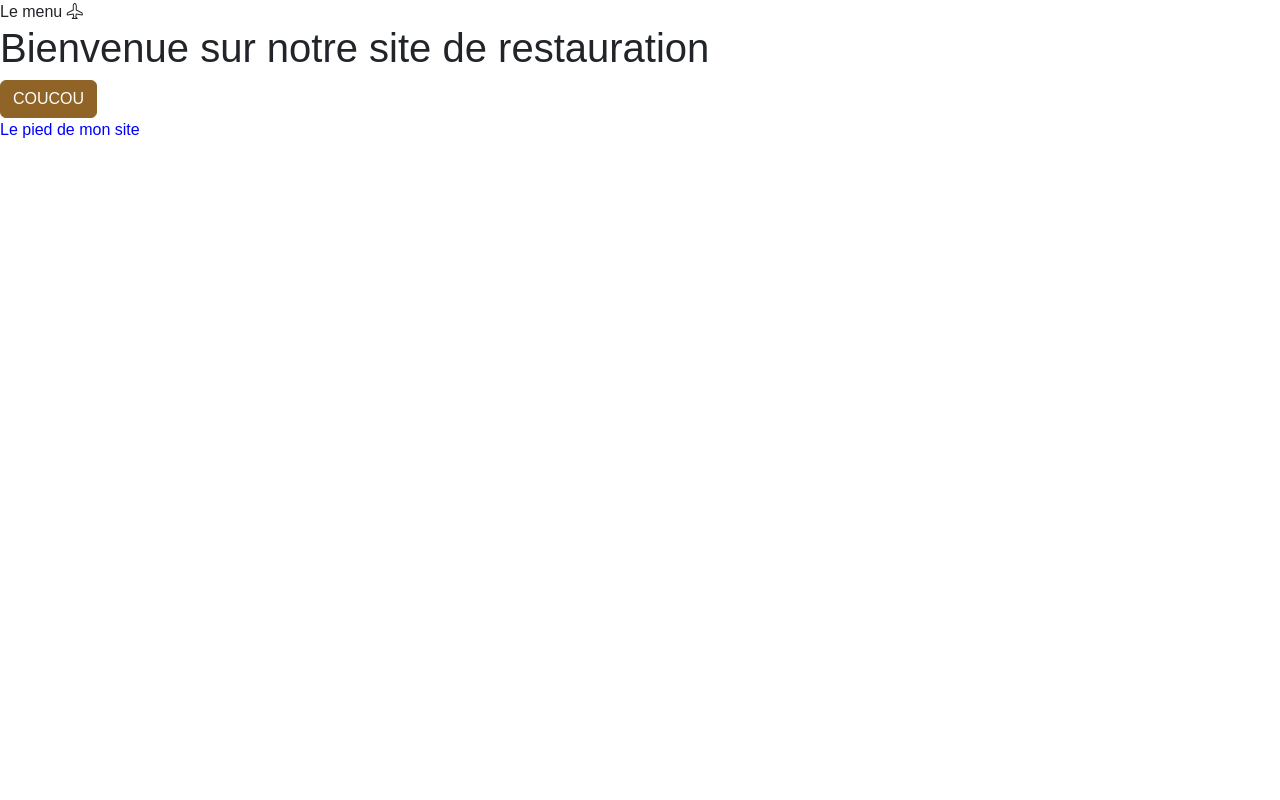
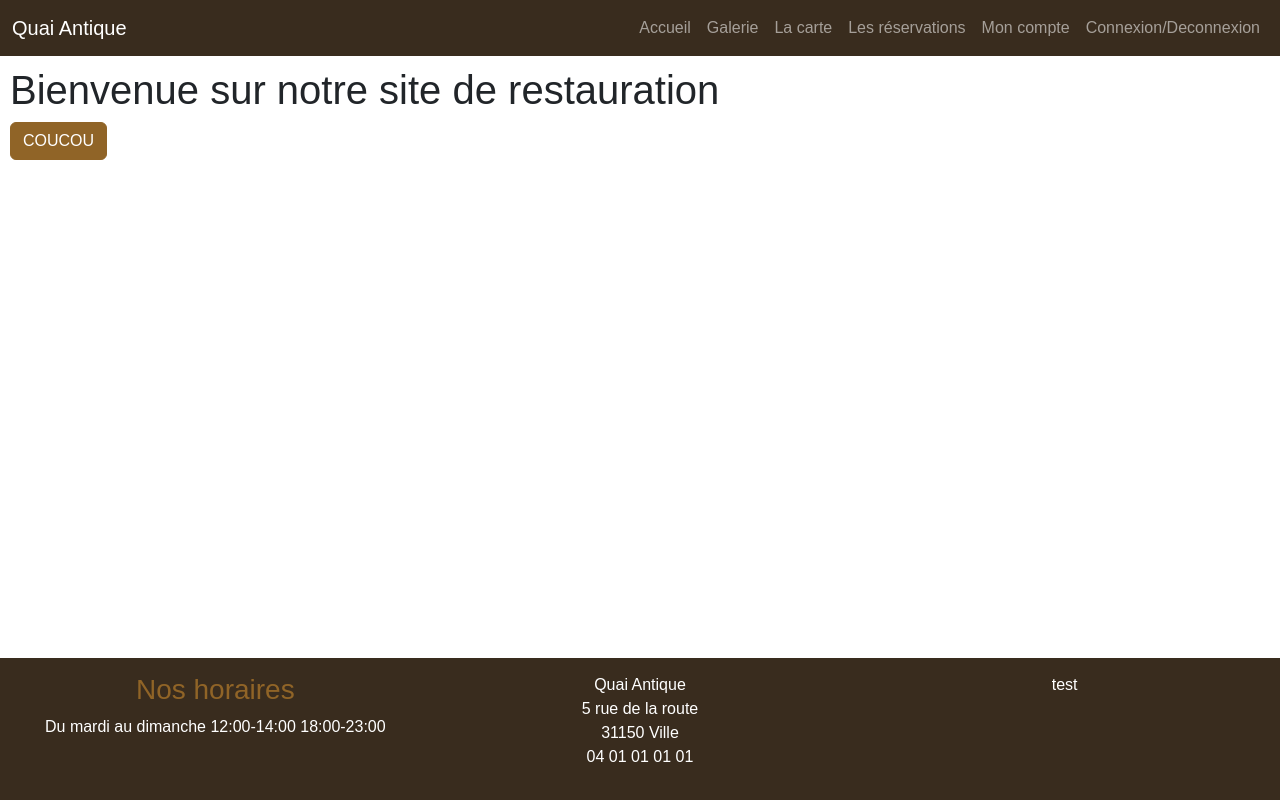
Before and after one commit to Jacob7salih/Mardi-Practice, a website with bundled scripts: page index.html in a window 1280 px wide. Built offline with nearby package versions, Linux system fonts and the light colour scheme; files whose address does not match are found by name.

Commit message:
Add footer

```diff
--- a/index.html
+++ b/index.html
@@ -12,13 +12,64 @@
 
 <body>
 
-  <header>Le menu <i class="bi bi-airplane"></i></header>
+  <header>
+    <nav class="navbar navbar-expand-lg bg-dark" data-bs-theme="dark">
+      <div class="container-fluid">
+        <a class="navbar-brand" href="/">Quai Antique</a>
+        <button class="navbar-toggler" type="button" data-bs-toggle="collapse" data-bs-target="#navbarSupportedContent"
+          aria-controls="navbarSupportedContent" aria-expanded="false" aria-label="Toggle navigation">
+          <span class="navbar-toggler-icon"></span>
+        </button>
+        <div class="collapse navbar-collapse" id="navbarSupportedContent">
+          <ul class="navbar-nav ms-auto mb-2 mb-lg-0">
+            <li class="nav-item">
+              <a class="nav-link" href="/">Accueil</a>
+            </li>
+            <li class="nav-item">
+              <a class="nav-link" href="/galerie">Galerie</a>
+            </li>
+            <li class="nav-item">
+              <a class="nav-link" href="#">La carte</a>
+            </li>
+            <li class="nav-item">
+              <a class="nav-link" href="#">Les réservations</a>
+            </li>
+            <li class="nav-item">
+              <a class="nav-link" href="#">Mon compte</a>
+            </li>
+            <li class="nav-item">
+              <a class="nav-link" href="#">Connexion/Deconnexion</a>
+            </li>
+          </ul>
+        </div>
+      </div>
+    </nav>
+  </header>
 
   <main id="main-page"><!--le contenu principal--></main>
 
-  <footer>Le pied de mon site</footer>
+  <footer class="bg-dark text-white text-center footer">
+    <div class="row">
+      <div class="col-12 col-lg-4">
+        <h3 class="text-primary">Nos horaires</h3>
+        <p>Du mardi au dimanche 12:00-14:00 18:00-23:00</p>
+      </div>
+      <div class="col-6 col-lg-4">
+        <p>Quai Antique <br />
+          5 rue de la route <br />
+          31150 Ville <br />
+          04 01 01 01 01 <br />
+        </p>
+      </div>
+      <div class="col-6 col-lg-4">
+        <p>test</p>
+      </div>
+    </div>
+  </footer>
 
   <script type="module" src="Router/router.js"></script>
+  <script src="node_modules/bootstrap/dist/js/bootstrap.bundle.js">
+  </script>
 
 </body>
 
--- a/scss/main.scss
+++ b/scss/main.scss
@@ -1,6 +1,19 @@
-footer {
-  color: blue;
+@import url("/node_modules/bootstrap-icons/font/bootstrap-icons.css");
+@import 'custom';
+
+html {
+  position: relative;
+  min-height: 100%;
 }
 
-@import url("/node_modules/bootstrap-icons/font/bootstrap-icons.css");
-@import 'custom';
+main {
+  margin-bottom: 172px;
+  padding: 10px;
+}
+
+footer.footer {
+  position: absolute;
+  padding: 15px;
+  bottom: 0;
+  width: 100%;
+}
```
Also changed, not shown: pages/home.html (+1 -0 lines), scss/main.css, 1 other file.
